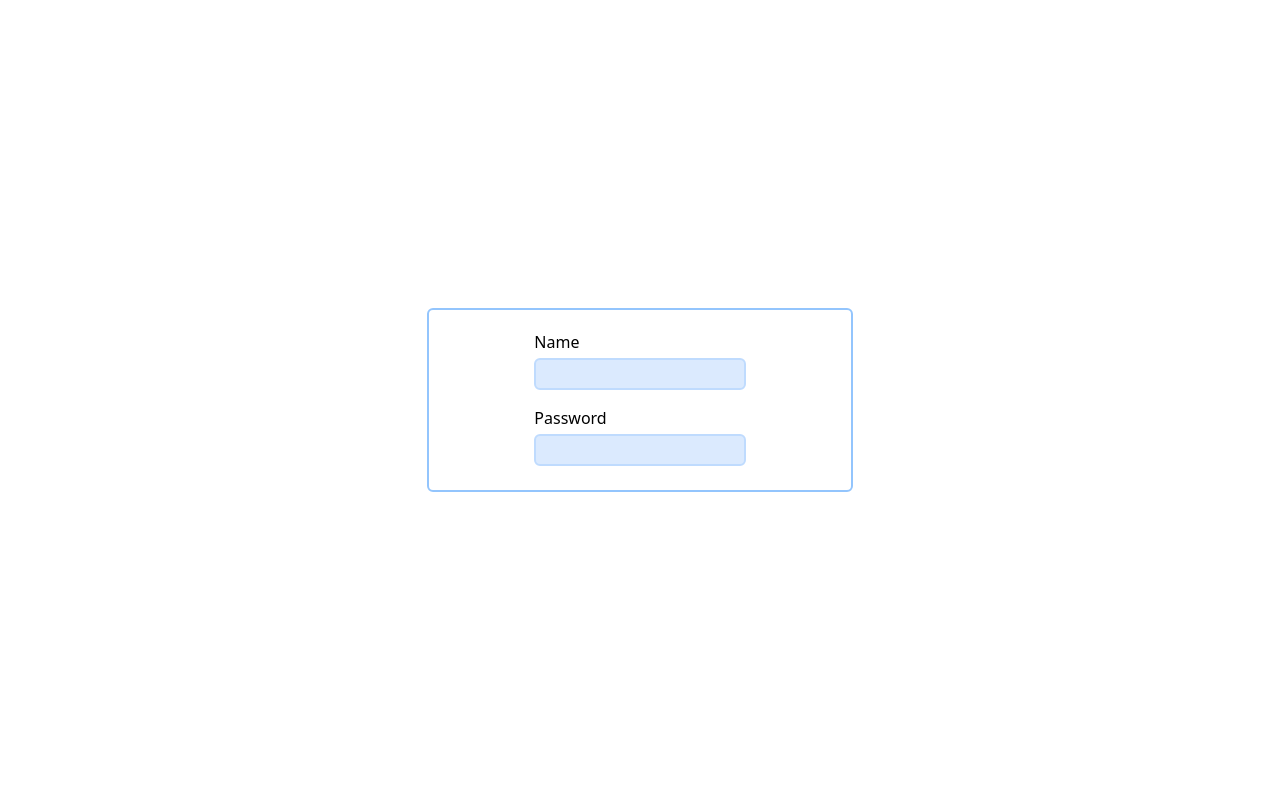
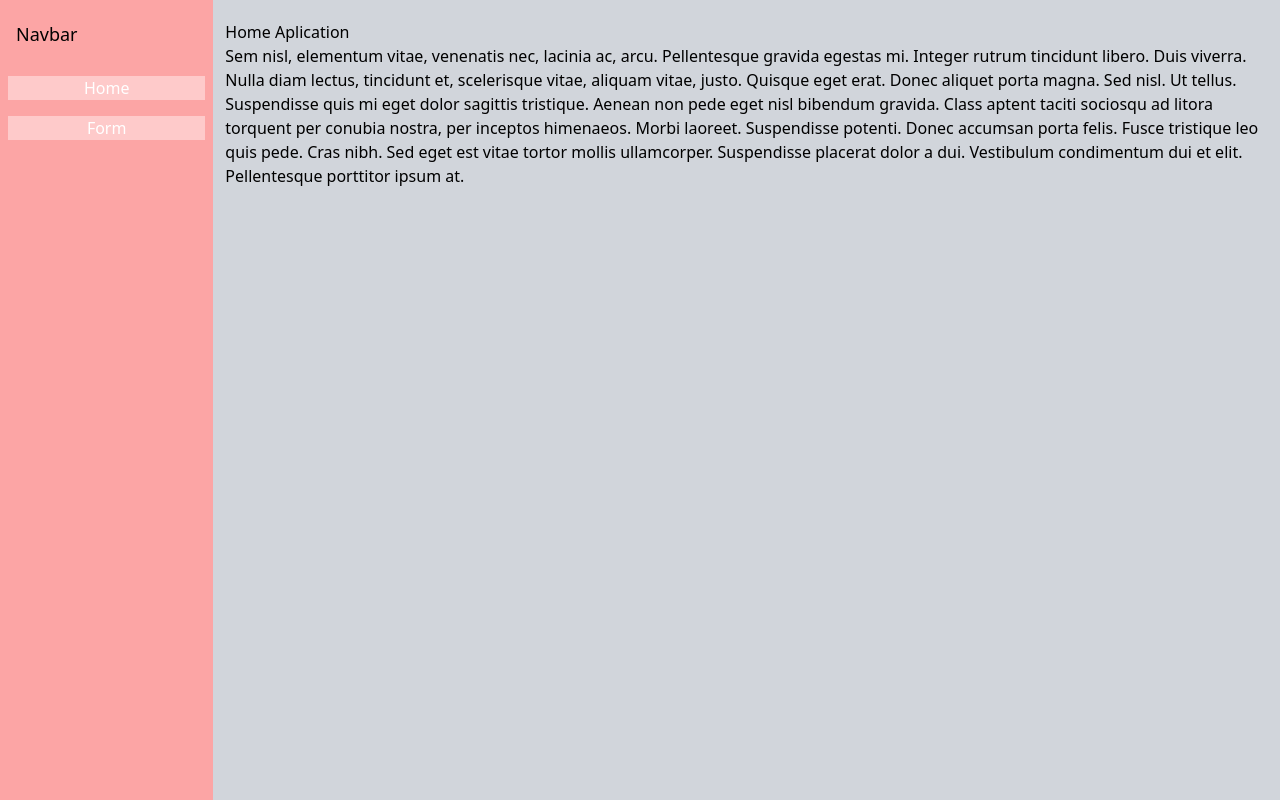
Before and after one commit to Ismael99/test-formik, a React (Create React App) app: page /dashboard in a window 1280 px wide. Built offline with nearby package versions, Linux system fonts and the light colour scheme.

Commit message:
reach router

```diff
--- a/package.json
+++ b/package.json
@@ -4,6 +4,7 @@
   "private": true,
   "dependencies": {
     "@craco/craco": "^6.1.2",
+    "@reach/router": "^1.3.4",
     "@testing-library/jest-dom": "^5.12.0",
     "@testing-library/react": "^11.2.6",
     "@testing-library/user-event": "^12.8.3",
--- a/src/App.js
+++ b/src/App.js
@@ -1,11 +1,22 @@
 import React, {Fragment} from 'react'
-import {FormExample} from './components/form'
+import {DashboardPage} from './pages/DashboardPage'
+import {Router} from '@reach/router'
 
 export const App = () => {
 
+	const Section = ({heading}) => (
+		<div className='mx-auto text-lg text-center text-black'>
+			{heading}
+		</div>
+	)
+
 	return(
 		<Fragment>
-			<FormExample/>
+			<Router>
+				<Section heading='Home' path='/'></Section>
+				<DashboardPage path='dashboard/*' ></DashboardPage>
+				<Section heading='Error' default></Section>
+			</Router>
 		</Fragment>
 	)
 }
--- /dev/null
+++ b/src/components/Dashboard.js
@@ -0,0 +1,17 @@
+import React, {Fragment} from 'react'
+import {Link} from '@reach/router'
+
+export const Dashboard = ({children}) => {
+	return(
+		<div className='flex flex-row'>
+			<div className='flex flex-col w-1/6 h-screen px-2 py-5 bg-red-300' >
+				<p className='mb-5 ml-2 text-lg'>Navbar</p>
+				<Link to='/dashboard' className='w-full my-2 text-center text-white bg-red-200 hover:opacity-60'>Home</Link>
+				<Link to='form' className='w-full my-2 text-center text-white bg-red-200 hover:opacity-60'>Form</Link>
+			</div>
+			<div className='w-5/6 px-3 py-5 bg-gray-300'>
+				{children}
+			</div>
+		</div>
+	)
+}
--- /dev/null
+++ b/src/components/Home.js
@@ -0,0 +1,24 @@
+import React from 'react'
+
+export const Home = () => {
+	return(
+		<div>
+			<p>Home Aplication</p>
+			<p>
+				Sem nisl, elementum vitae, venenatis nec, lacinia ac, arcu.
+				Pellentesque gravida egestas mi. Integer rutrum tincidunt libero.
+
+				Duis viverra. Nulla diam lectus, tincidunt et, scelerisque vitae, aliquam vitae,
+				justo. Quisque eget erat. Donec aliquet porta magna. Sed nisl. Ut tellus.
+				Suspendisse quis mi eget dolor sagittis tristique. Aenean non pede eget nisl
+				bibendum gravida. Class aptent taciti sociosqu ad litora torquent per
+				conubia nostra, per inceptos himenaeos. Morbi laoreet. Suspendisse potenti.
+				Donec accumsan porta felis.
+
+				Fusce tristique leo quis pede. Cras nibh. Sed eget est vitae tortor mollis
+				ullamcorper. Suspendisse placerat dolor a dui. Vestibulum condimentum dui et
+				elit. Pellentesque porttitor ipsum at.
+			</p>
+		</div>
+	)
+}
--- a/src/components/form.js
+++ b/src/components/form.js
@@ -6,6 +6,7 @@ import * as Yup from 'yup'
 export const FormExample = () => {
 	return(
 		<Formik
+			className='h-full'
 			initialValues={{
 				name: '',
 				password: '',
@@ -20,22 +21,22 @@ export const FormExample = () => {
 					.required('Required')
 			})}
 		>
-			<div className='flex flex-col min-h-screen'>
-				<Form className='flex flex-col w-1/3 py-5 mx-auto my-auto border-2 border-blue-300 rounded-md h-1/2 px-15'>
-					<label className='w-1/2 mx-auto text-left'> Name </label>
+			<div className='flex items-center min-h-screen bg-blue-400'>
+				<Form className='flex flex-col px-4 py-5 mx-auto my-auto bg-red-200 border-2 border-blue-300 justify-items-start w-3/2 rounded-md '>
+					<label className='mx-auto text-left w-3/2'> Name </label>
 						<Field
 							name='name'
 							type='text'
-							className='w-1/2 mx-auto mt-1 mb-1 text-lg bg-blue-100 border-2 border-blue-200 rounded-md'
+							className='mx-auto mt-1 mb-1 text-lg bg-blue-100 border-2 border-blue-200 w-3/2 rounded-md'
 						/>
-					<div className='w-1/2 mx-auto text-sm text-left text-red-600'> <ErrorMessage name='name'/> </div>
-					<label className='w-1/2 mx-auto mt-3 text-left'> Password </label>
+					<div className='mx-auto text-sm text-left text-red-600 w-3/2'> <ErrorMessage name='name'/> </div>
+					<label className='mx-auto mt-3 text-left w-3/2'> Password </label>
 					<Field
 						name='password'
 						type='password'
-						className='w-1/2 mx-auto mt-1 mb-1 text-lg bg-blue-100 border-2 border-blue-200 rounded-md'
+						className='mx-auto mt-1 mb-1 text-lg bg-blue-100 border-2 border-blue-200 w-3/2 rounded-md'
 					/>
-					<div className='w-1/2 mx-auto text-sm text-left text-red-600'> <ErrorMessage name='password'/> </div>
+					<div className='mx-auto text-sm text-left text-red-600 w-3/2'> <ErrorMessage name='password'/> </div>
 				</Form>
 			</div>
 		</Formik>
--- /dev/null
+++ b/src/pages/DashboardPage.js
@@ -0,0 +1,19 @@
+import React, {Fragment} from 'react'
+import {Link, Router} from '@reach/router'
+import {Dashboard} from '../components/Dashboard'
+import {FormExample} from '../components/form'
+import {Home} from '../components/Home'
+
+export const DashboardPage = () => {
+
+	return(
+		<Fragment>
+			<Dashboard>
+				<Router>
+						<Home path='/'></Home>
+						<FormExample path='form'></FormExample>
+				</Router>
+			</Dashboard>
+		</Fragment>
+	)
+}
```
Also changed, not shown: 1 other file (tests, documents, lock files or other folders).
